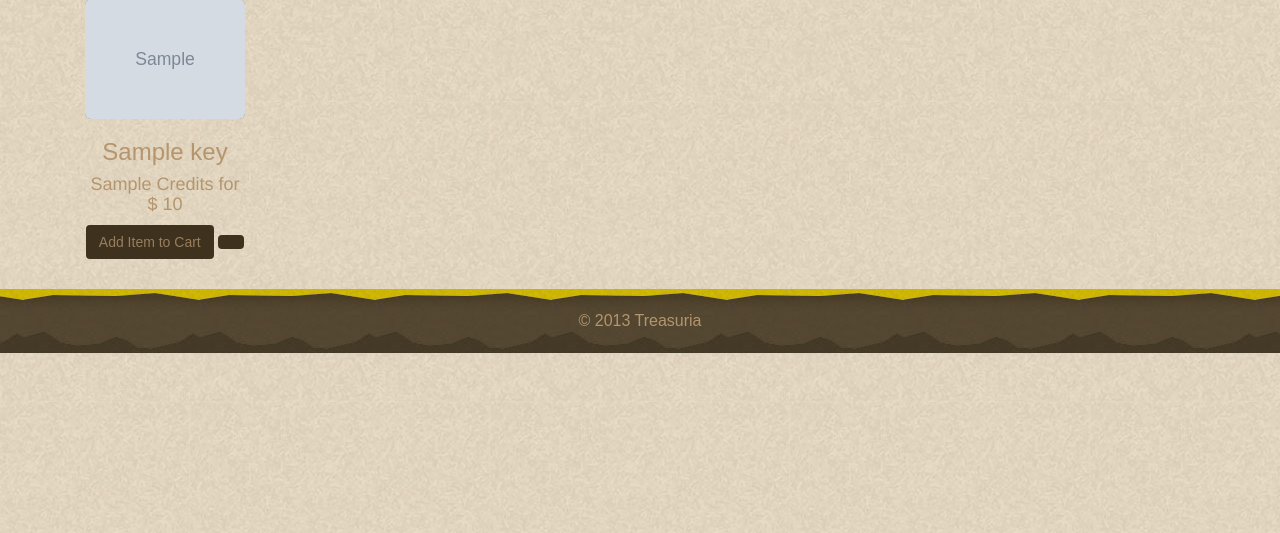
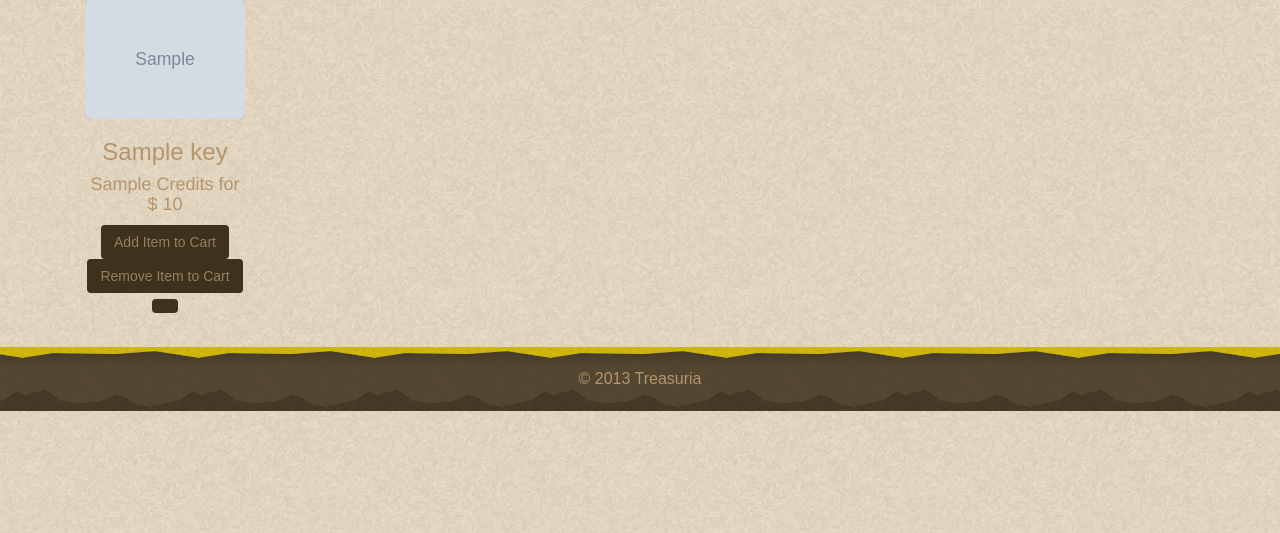
Before and after one commit to jokerxvier/treasuria, a PHP site: page /merchant.php in a window 1280 px wide. Shown: the part 198-731 px from the top of the page. Run offline with PHP 8.4, Linux system fonts and the light colour scheme; the visitor is signed in with stand-in values (Sample User, id 1); tables that the repository leaves empty or names only in its code hold one stand-in row (values such as "Sample post"); grey boxes marked "Sample" are stand-in pictures; some web fonts are replaced.

Commit message:
WALANG ERROR
pwera sa OFFSET

```diff
--- a/merchant.php
+++ b/merchant.php
@@ -32,8 +32,9 @@ if(isset($_SESSION['username']))
 				<img src="assets/img/<?php echo $key_img;?>" class="img-responsive img-rounded" alt="Key Credits"/>
 				<h3><?php echo $key_name;?></h3>
 				<h4><?php echo $key_credits;?> Credits for <br>$ <?php echo $key_price;?></h4>
-				<a href="?a=add&keyid=<?php echo $key_id;?>" name="key_id" class="btn" type="button">Add Item to Cart</a>
-				<a href="?a=remove&keyid=<?php echo $key_id;?>" name="key_id" class="btn" type="button"><?php if(isset($_SESSION['key_id'][$key_id])) { echo $_SESSION['key_id'][$key_id]; } ?></a>
+				<a href="process.php?action=add&keyid=<?php echo $key_id;?>" name="key_id" class="btn" type="button">Add Item to Cart</a>
+				<a href="process.php?action=remove&keyid=<?php echo $key_id;?>" name="key_id" class="btn" type="button">Remove Item to Cart</a>
+				<a href="?a=remove&keyid=<?php echo $key_id;?>" name="key_id" class="btn" type="button"><?php if(isset( $_SESSION['cart'][$key_id])) { echo  $_SESSION['cart'][$key_id]; } ?></a>
 			</article>
 
 			<?php
@@ -44,30 +45,7 @@ if(isset($_SESSION['username']))
 		//echo "empty";
 	}
 
-	if(isset($_GET['a']))
-	{
-		echo $setkeyid = $_GET['keyid'];
-		$setkey_action = $_GET['a'];
 
-		/* switch($setkey_action)
-		{
-			case "add": */
-				$_SESSION['key_id'][$setkeyid]++;
-			/* break;
-
-			case "remove":
-				if($_SESSION['key_id'][$setkeyid] == 0)
-				{
-				unset($_SESSION['key_id'][$setkeyid]);
-				}
-				else
-				{
-				echo $_SESSION['key_id'][$setkeyid]--;
-				}
-			break;
-		} */
-
-	}
 ?>
 
 
```
Also changed, not shown: process.php (+28 -0 lines).
